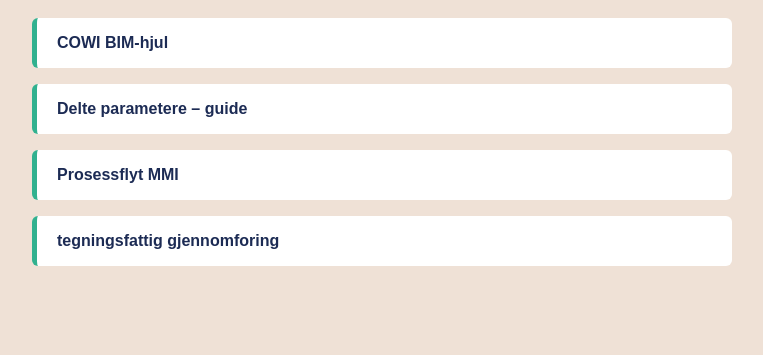
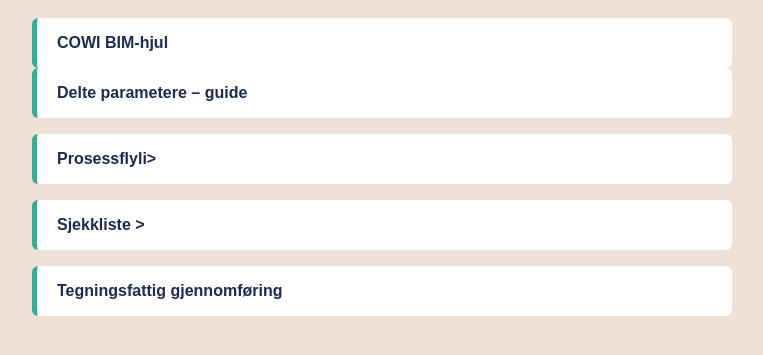
Before and after one commit to OESE-BIM/StoreNorske, a plain HTML site: page index.html in a window 1280 px wide. Shown: the part 113-468 px from the top of the page, without its empty margins (258-1021 px from the left). Drawn offline with Linux system fonts and the light colour scheme.

```diff
--- a/index.html
+++ b/index.html
@@ -45,10 +45,10 @@
 <body>
   <h1>SNSK BIM</h1>
   <ul>
-    <li><a href="cowi_bim_hjul.html">COWI BIM-hjul</a></li>
-    <li><a href="delte-parametere-guide.html">Delte parametere – guide</a></li>
-    <li><a href="prosessflyt_MMI.html">Prosessflyt MMI</a></li>
-    <li><a href="tegningsfattig-gjennomforing.html">tegningsfattig gjennomforing</a></li>
+    <li><a href="cowi_bim_hjul.html">COWI BIM-hjul</a<li><a href="delte-parametere-guide.html">Delte parametere – guide</a></li>
+    <li><a href="prosessflyt_MMI.html">Prosessflyli>
+    <li><a href="Sjekkliste%20BIM.html">Sjekkliste >
+    <li><a href="tegningsfattig-gjennomforing.html">Tegningsfattig gjennomføring</a></li>
   </ul>
 </body>
 </html>
```
